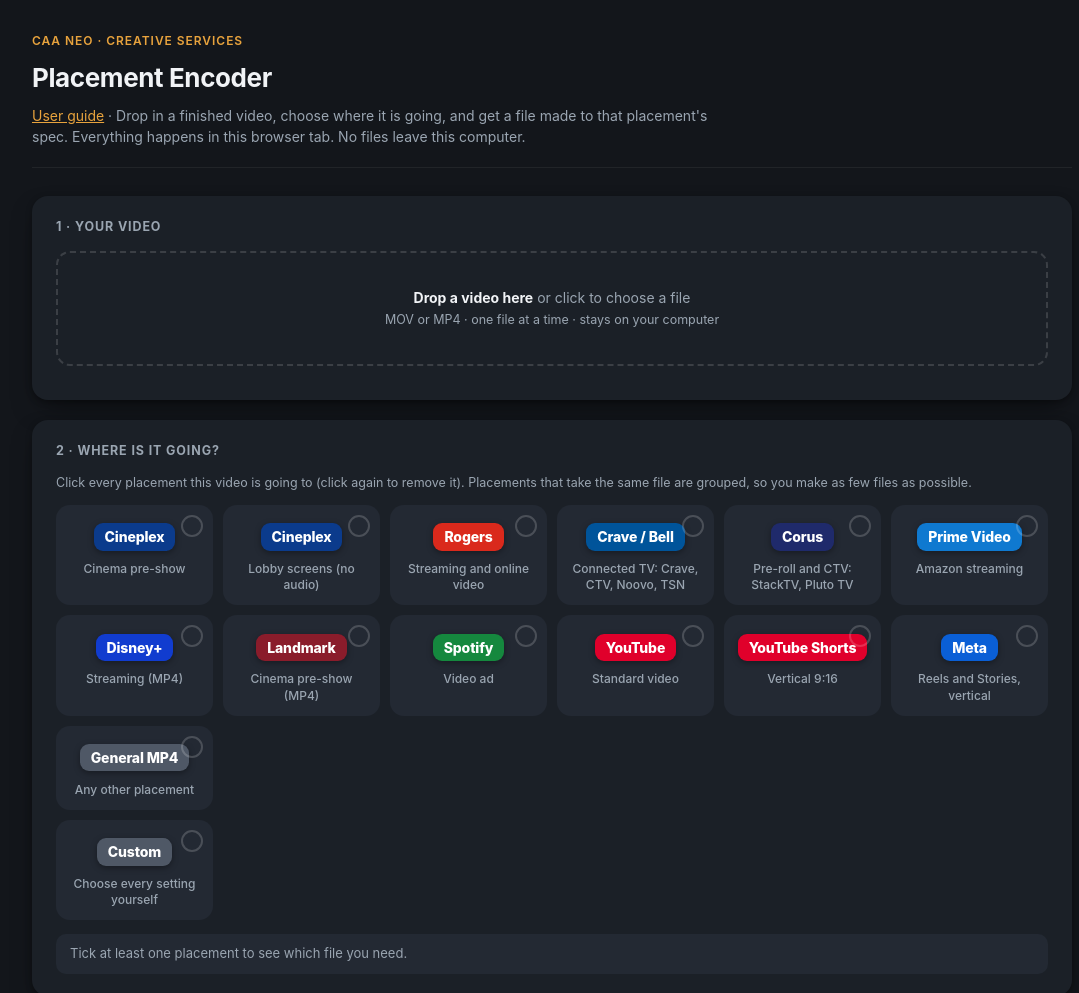
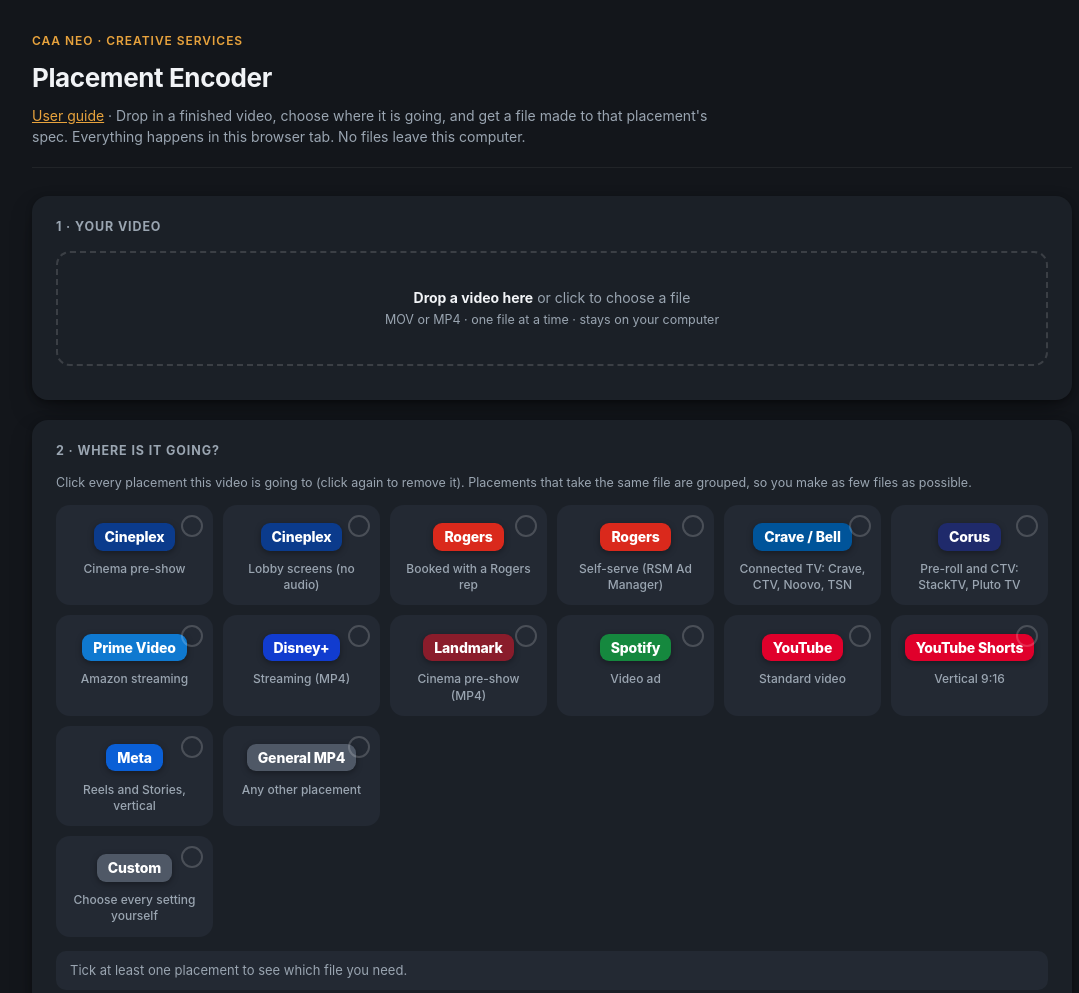
Before and after one commit to wchang4/placement-encoder, a plain HTML site: page index.html in a window 1280 px wide. Shown: the top 993 px of the page, without its empty margins (88-1167 px from the left). Drawn offline with Linux system fonts and the light colour scheme.

Commit message:
Add Rogers self-serve (RSM Ad Manager) as its own file; minimum length check
Co-Authored-By: Claude Opus 5.5 <noreply@anthropic.com>

```diff
--- a/js/app.js
+++ b/js/app.js
@@ -393,6 +393,7 @@ function computeWarnings() {
   if (v.sar && v.sar !== '1:1' && v.sar !== '0:1') add('warn', `The source has non-square pixels (${v.sar}).`);
 
   if (spec.maxDurationSec && src.durationSec > spec.maxDurationSec + state.config.strictness.durationToleranceSec) add('warn', `The source is ${src.durationSec.toFixed(1)} s long; ${spec.maxDurationBy || 'this placement'} allows ${spec.maxDurationSec} s.`);
+  if (spec.minDurationSec && src.durationSec < spec.minDurationSec - state.config.strictness.durationToleranceSec) add('warn', `The source is ${src.durationSec.toFixed(1)} s long; ${spec.minDurationBy || 'this placement'} needs at least ${spec.minDurationSec} s.`);
   if (s.vcodec === 'h264' && ((spec.minKbps != null && s.bitrateKbps < spec.minKbps) || (spec.maxKbps != null && s.bitrateKbps > spec.maxKbps)))
     add('warn', `The video bitrate (${s.bitrateKbps} kbps) is outside this placement's range (${spec.minKbps ?? 0} to ${spec.maxKbps ?? 'no limit'} kbps).`);
 
@@ -788,6 +789,8 @@ function plainChecklist() {
   // Length
   if (spec.maxDurationSec && src.durationSec > spec.maxDurationSec + st.durationToleranceSec)
     add('bad', `Too long: ${src.durationSec.toFixed(1)} seconds. ${spec.maxDurationBy || name} allows up to ${spec.maxDurationSec} seconds.`, 'Ask for a shorter cut.');
+  if (spec.minDurationSec && src.durationSec < spec.minDurationSec - st.durationToleranceSec)
+    add('bad', `Too short: ${src.durationSec.toFixed(1)} seconds. ${spec.minDurationBy || name} needs at least ${spec.minDurationSec} seconds.`, 'Ask for a longer cut.');
   else add('ok', `Length is ${src.durationSec.toFixed(1)} seconds.`);
 
   // Frame rate
--- a/js/groups.js
+++ b/js/groups.js
@@ -58,6 +58,7 @@ function combine(key, f, lead, members) {
   };
   const allowedFps = intersect('allowedFps', (a, b) => Math.abs(a - b) / b < 0.001);
   const maxDur = minOf('maxDurationSec');
+  const minDur = maxOf('minDurationSec');
 
   const spec = {
     minKbps: maxOf('minKbps'), maxKbps: minOf('maxKbps'),
@@ -69,6 +70,8 @@ function combine(key, f, lead, members) {
     minAudioKbps: maxOf('minAudioKbps'),
     maxSizeMB: minOf('maxSizeMB'),
     maxDurationSec: maxDur,
+    minDurationSec: minDur,
+    minDurationBy: minDur == null ? '' : whoHas('minDurationSec', v => v === minDur),
     h264ProfilesAllowed: intersect('h264ProfilesAllowed'),
     noLetterbox: specs.some(s => s.noLetterbox),
     barsAllowed: specs.every(s => s.barsAllowed),
--- a/js/verify.js
+++ b/js/verify.js
@@ -145,6 +145,11 @@ export function verify(summary, settings, preset, opts) {
     add('Max duration', `${spec.maxDurationSec} s or less`, dur.toFixed(2) + ' s',
       dur <= spec.maxDurationSec ? 'pass' : 'fail');
   }
+  if (spec.minDurationSec) {
+    const dur = summary.durationSec;
+    add('Min duration', `${spec.minDurationSec} s or more`, dur.toFixed(2) + ' s',
+      dur >= spec.minDurationSec - st.durationToleranceSec ? 'pass' : 'fail');
+  }
 
   // 14. File size
   if (spec.maxSizeMB) {
--- a/presets.json
+++ b/presets.json
@@ -125,7 +125,7 @@
       "name": "Rogers Sports & Media: digital video",
       "tile": {
         "title": "Rogers",
-        "sub": "Streaming and online video",
+        "sub": "Booked with a Rogers rep",
         "color": "#da291c",
         "logo": ""
       },
@@ -185,6 +185,83 @@
         "h264ProfilesAllowed": null,
         "noLetterbox": false,
         "noDuplicateFrames": true
+      },
+      "naming": {
+        "maxLength": null,
+        "allowedChars": null,
+        "note": ""
+      },
+      "loudness": {
+        "mode": "lufs",
+        "targetDb": -24,
+        "peakDb": -1,
+        "note": "-24 LKFS with true peak no higher than -1 dB, per the Rogers spec."
+      }
+    },
+    {
+      "id": "rogers-selfserve",
+      "name": "Rogers self-serve: RSM Ad Manager",
+      "tile": {
+        "title": "Rogers",
+        "sub": "Self-serve (RSM Ad Manager)",
+        "color": "#da291c",
+        "logo": ""
+      },
+      "group": "Main placements",
+      "file": "rogers-selfserve",
+      "status": "unverified",
+      "verifiedDate": "",
+      "source": {
+        "label": "RSM Ad Manager self-serve video and CTV specs (supplied by team 2026-11-11, link not yet added) plus the Rogers Sports & Media digital video spec for anything the self-serve list does not cover",
+        "url": "https://www.rogerssportsandmedia.com/adspecs/?filter1=Digital_Video"
+      },
+      "notes": [
+        "Self-serve rules: MP4, 1920 x 1080, 16:9, 23.976 or 29.97 fps, 10 to 30 seconds, max 85 MB. The exact length depends on the placement you book.",
+        "The self-serve list does not cover bitrate or audio, so the main Rogers spec is used for those: 10 to 40 Mbps, AAC 192 kbps or higher at 48 kHz, -24 LKFS with true peak no higher than -1 dB, no duplicate frames.",
+        "This preset uses a constant 15 Mbps, so a 30 second spot is about 60 MB, well under 85 MB.",
+        "Confirm with Rogers whether the self-serve platform also checks loudness and duplicate frames."
+      ],
+      "settings": {
+        "container": "mp4",
+        "vcodec": "h264",
+        "h264Profile": "high",
+        "proresProfile": "hq",
+        "pixFmt": "yuv420p",
+        "width": 1920,
+        "height": 1080,
+        "fps": "native",
+        "bitrateMode": "cbr",
+        "bitrateKbps": 15000,
+        "x264Preset": "fast",
+        "bframes": 2,
+        "gopSeconds": 0.5,
+        "closedGop": true,
+        "faststart": true,
+        "stripEditLists": true,
+        "tagBt709": true,
+        "acodec": "aac",
+        "sampleRate": 48000,
+        "bitDepth": 16,
+        "channels": 2,
+        "audioKbps": 256
+      },
+      "spec": {
+        "minKbps": 10000,
+        "maxKbps": 40000,
+        "allowedFps": [
+          23.976,
+          29.97
+        ],
+        "aspect": "16:9",
+        "minShortEdge": 1080,
+        "audioRequired": true,
+        "minAudioKbps": 192,
+        "maxSizeMB": 85,
+        "maxDurationSec": 30,
+        "h264ProfilesAllowed": null,
+        "noLetterbox": false,
+        "noDuplicateFrames": true,
+        "minDurationSec": 10
       },
       "naming": {
         "maxLength": null,
@@ -1138,6 +1215,11 @@
       "label": "Vertical 9:16 (MP4)",
       "tag": "VERT",
       "settingsFrom": "youtube-shorts"
+    },
+    "rogers-selfserve": {
+      "label": "Rogers self-serve (MP4, under 85 MB)",
+      "tag": "RSM",
+      "settingsFrom": "rogers-selfserve"
     }
   }
 }
```
Also changed, not shown: guide.html (+1 -1 lines), 1 other file.
